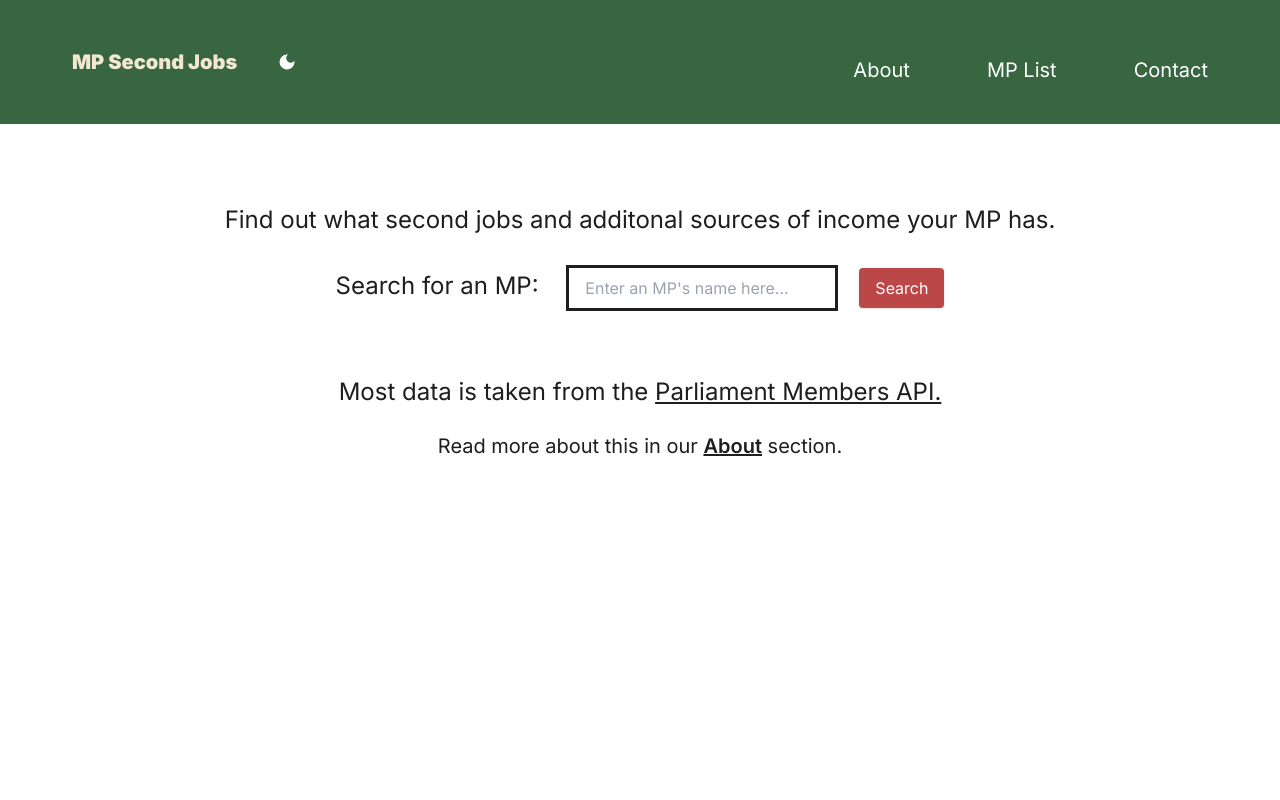
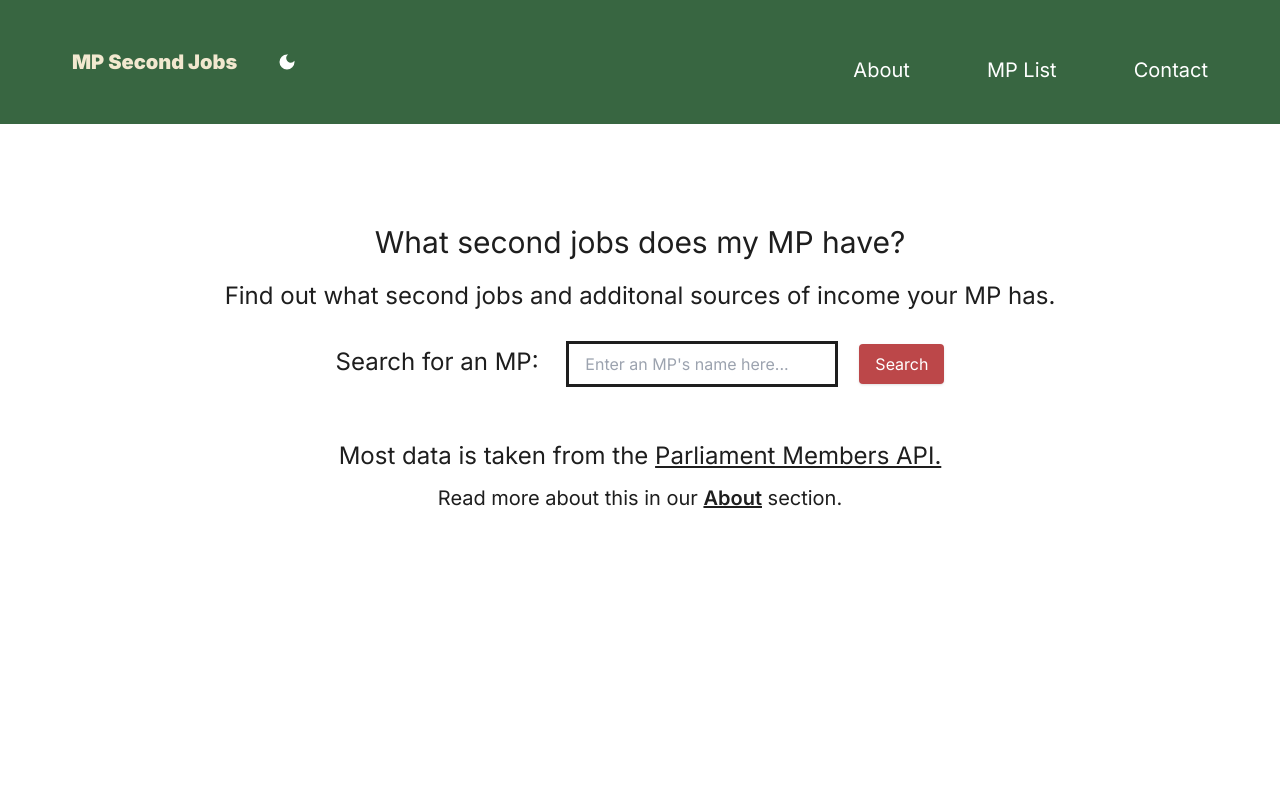
Before and after one commit to zamarz/second-jobs, a Next.js app: page / in a window 1280 px wide. Shown: the top 800 px of the page. Built offline with nearby package versions, Linux system fonts and the light colour scheme.

Commit message:
Add styling to home page

```diff
--- a/src/components/HomePage.tsx
+++ b/src/components/HomePage.tsx
@@ -6,13 +6,14 @@ const HomePage = () => {
     <section className="min-h-screen px-10 py-10 mx-auto container">
       <div className="flex flex-col text-center justify-center items-center py-10">
         {" "}
+        <h2 className="text-3xl py-5">What second jobs does my MP have?</h2>
         <h4 className="text-2xl">
           Find out what second jobs and additonal sources of income your MP has.
         </h4>
         <div className="py-5">
           <Search />
         </div>
-        <p className="text-2xl py-3">
+        <p className="text-2xl">
           Most data is taken from the{" "}
           <Link
             className="underline hover:bg-tertiary-light"
--- a/src/components/Search.tsx
+++ b/src/components/Search.tsx
@@ -20,7 +20,6 @@ const Search = () => {
     }
   }, [searchTerm]);
 
-  console.log(searchAPIData);
   return (
     <section>
       <div>
```
